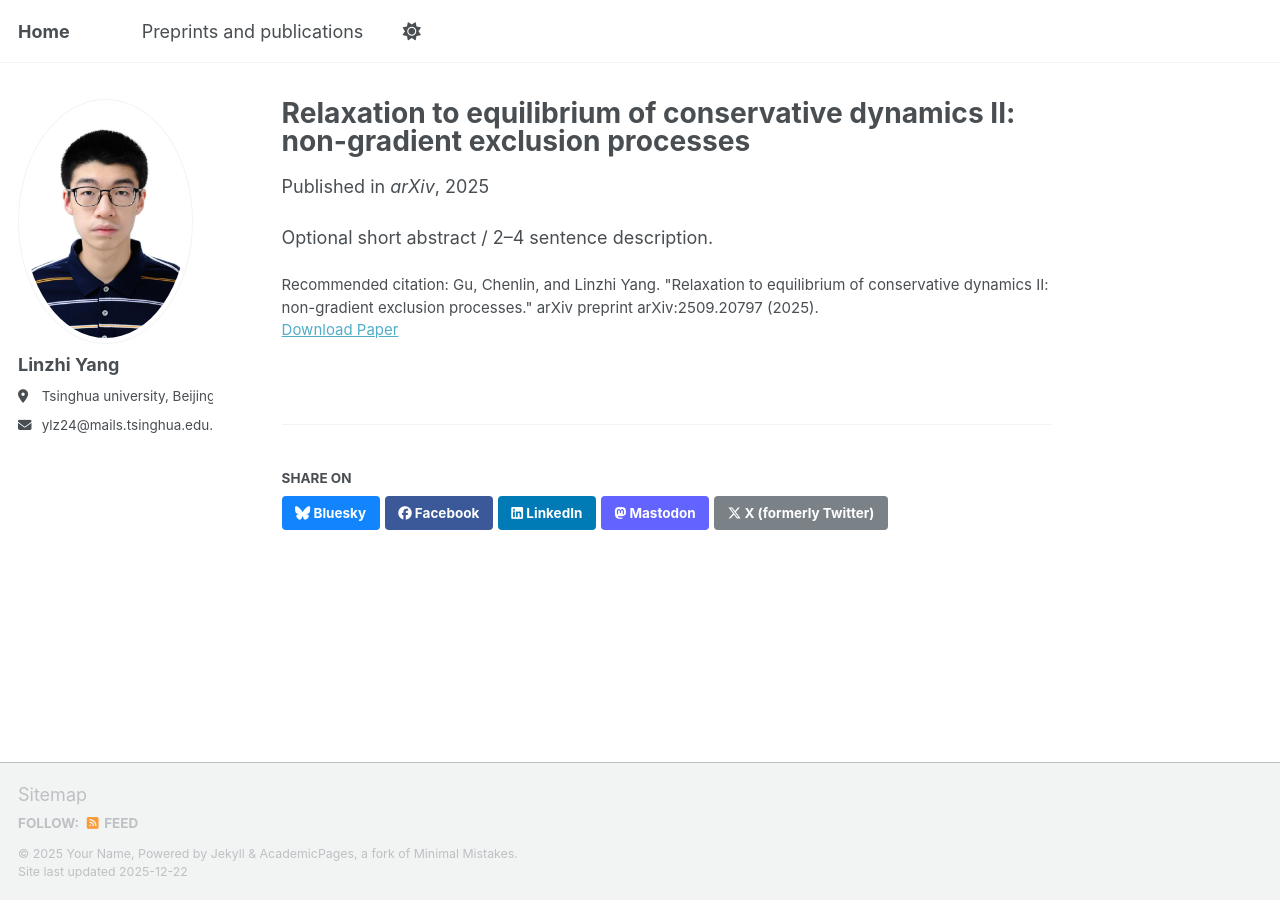
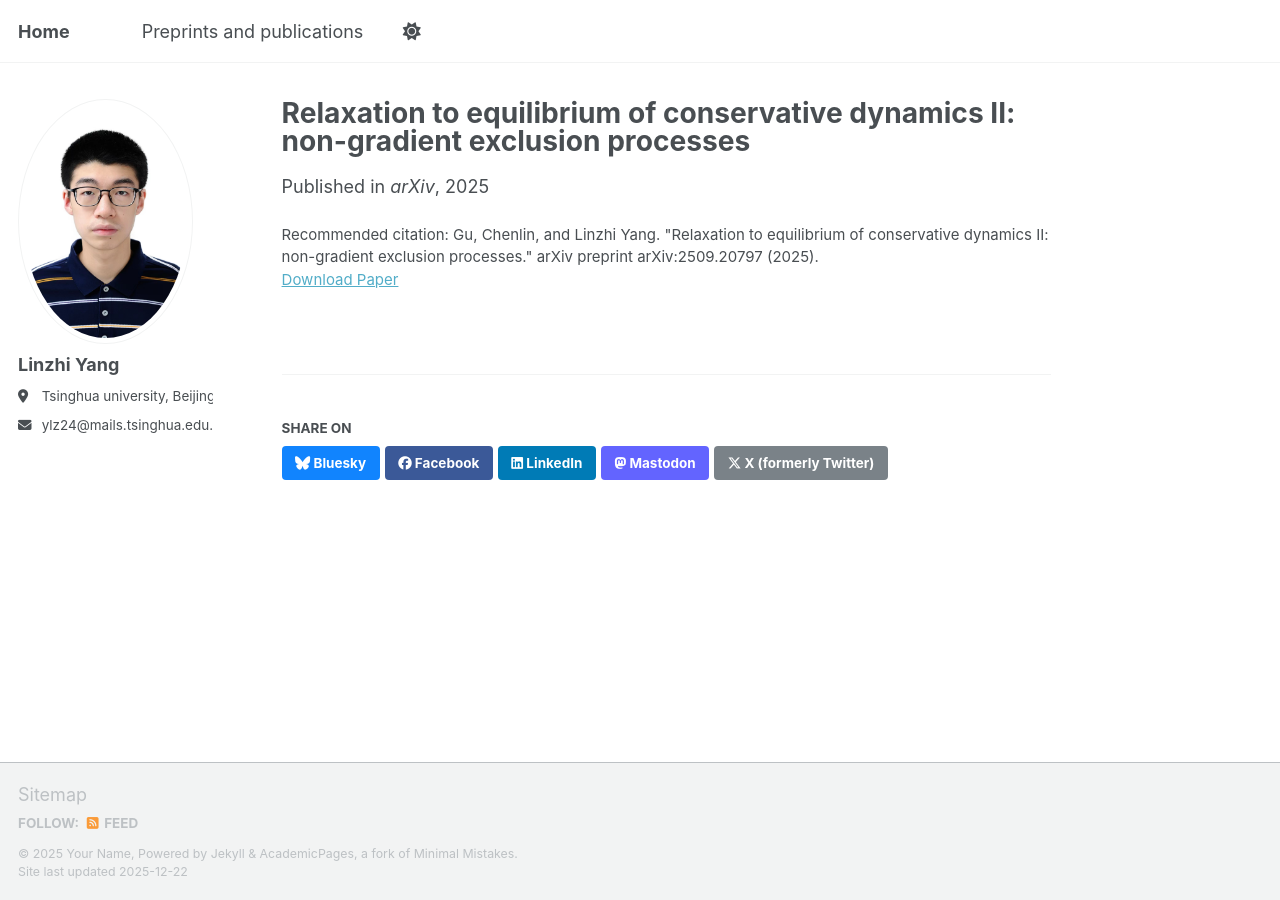
Before and after one commit to linzhi-yang/linzhi-yang.github.io, a Jekyll site: the page built from _publications/2025-09-25-Relaxation.md, in a window 1280 px wide. Built offline with Jekyll 4.4.1, drawn with Linux system fonts in a browser that asks for light colours; a script bundle is joined from its source files by our own code; library files that are not in the unit come from our copies.

Commit message:
Update 2025-09-25-Relaxation.md

```diff
--- a/_publications/2025-09-25-Relaxation.md
+++ b/_publications/2025-09-25-Relaxation.md
@@ -4,9 +4,7 @@
 permalink: /publication/relaxation-to-equilibrium-non-gradient-exclusion
 date: 2025-09-25
 venue: "arXiv"
-paperurl: "https://arxiv.org/abs/2509.20797"
+paperurl: "[https://arxiv.org/pdf/2509.20797]"
 citation: 'Gu, Chenlin, and Linzhi Yang. "Relaxation to equilibrium of conservative dynamics II: non-gradient exclusion processes." arXiv preprint arXiv:2509.20797 (2025).'
 category: preprints
 ---
-
-Optional short abstract / 2–4 sentence description.
```
